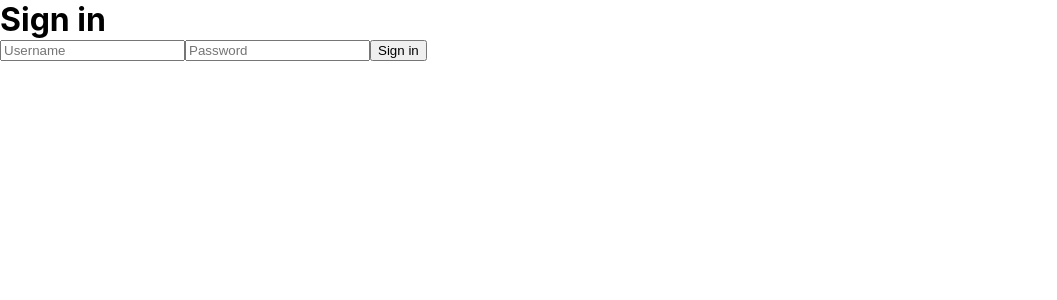
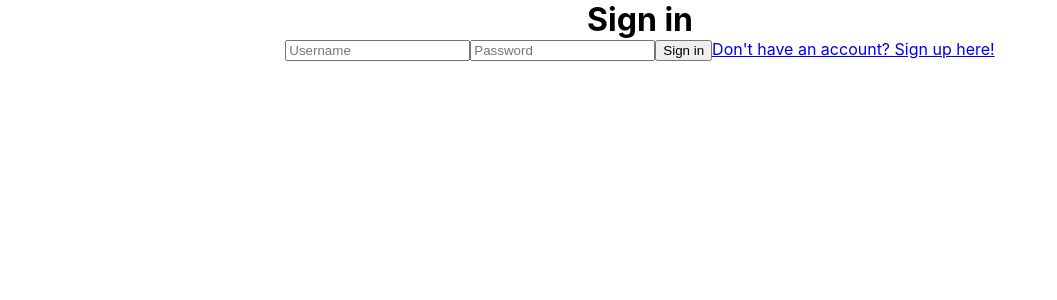
Before and after one commit to mx32000/and-sold, a React (Create React App) app in the folder client/: page /signin in a window 1280 px wide. Shown: the top 300 px of the page, without its empty margins (0-1057 px from the left). Built offline with nearby package versions, Linux system fonts and the light colour scheme.

Commit message:
add links to signin/signup, fix password confirmation

```diff
--- a/client/src/App.css
+++ b/client/src/App.css
@@ -2,3 +2,7 @@
   margin: 0;
   box-sizing: border-box;
 }
+
+.App {
+  text-align: center;
+}
--- a/client/src/App.jsx
+++ b/client/src/App.jsx
@@ -2,7 +2,6 @@ import './App.css';
 import { Switch, Route, useHistory } from 'react-router-dom';
 import { useEffect, useState } from 'react';
 import { loginUser, registerUser, verifyUser } from './services/auth';
-import { Redirect } from 'react-router';
 import SignIn from './screens/SignIn';
 import SignUp from './screens/SignUp';
 import AuctionsContainer from './containers/AuctionsContainer';
@@ -17,7 +16,7 @@ function App() {
       setCurrentUser(userData);
     }
     handleVerify();
-  })
+  }, []);
 
   const handleLogin = async loginData => {
     const userData = await loginUser(loginData);
--- a/client/src/screens/SignIn.jsx
+++ b/client/src/screens/SignIn.jsx
@@ -1,4 +1,5 @@
 import { useState } from "react"
+import { Link } from "react-router-dom";
 
 export default function SignIn(props) {
   const [form, setForm] = useState({
@@ -36,6 +37,7 @@ export default function SignIn(props) {
         onChange={handleChange}
       />
       <button>Sign in</button>
+      <Link to="/signup">Don't have an account? Sign up here!</Link>
     </form>
   )
 }
--- a/client/src/screens/SignUp.jsx
+++ b/client/src/screens/SignUp.jsx
@@ -1,4 +1,5 @@
 import { useState } from "react"
+import { Link } from "react-router-dom";
 
 export default function SignUp(props) {
   const [form, setForm] = useState({
@@ -6,7 +7,7 @@ export default function SignUp(props) {
     username: "",
     email: "",
     password: "",
-    passwordConfirmation: ""
+    password_confirmation: ""
   })
 
   const handleChange = e => {
@@ -56,13 +57,14 @@ export default function SignUp(props) {
       />
       <input
         type="password"
-        name="passwordConfirmation"
+        name="password_confirmation"
         id="passwordConfirmation"
         placeholder="Confirm Password"
-        value={form.passwordConfirmation}
+        value={form.password_confirmation}
         onChange={handleChange}
       />
       <button>Get started!</button>
+      <Link to="/signin">Already have an account? Sign in here!</Link>
     </form>
   )
 }
```
